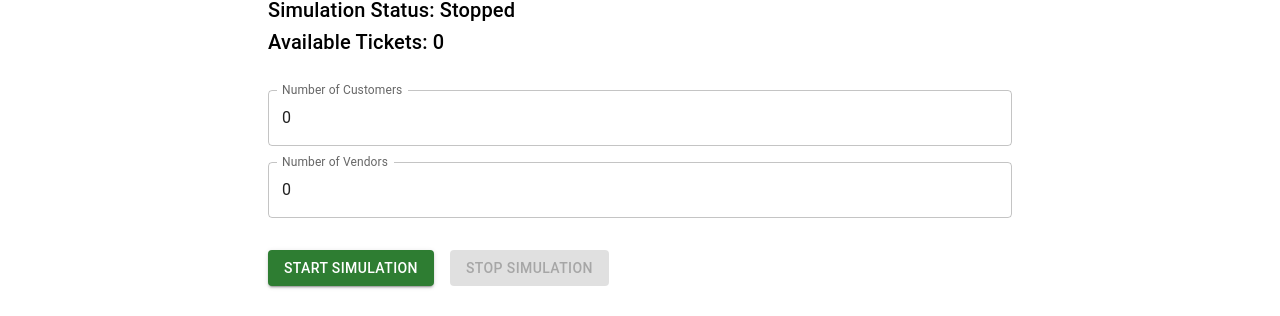
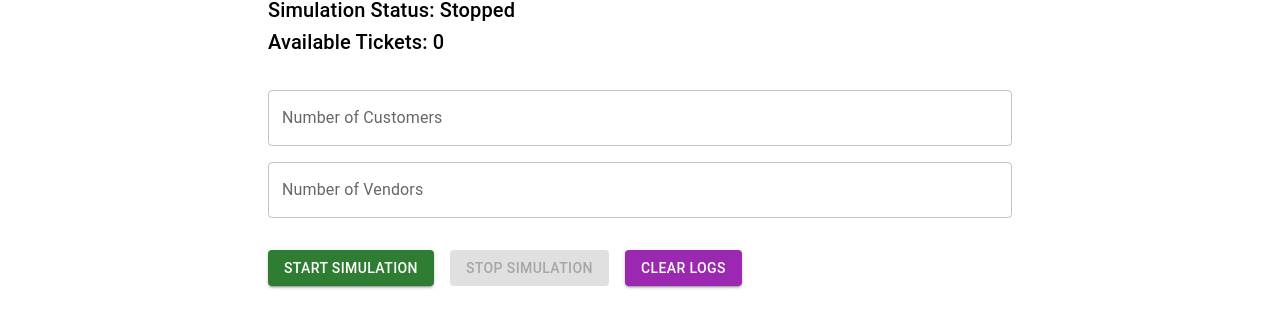
Before and after one commit to Sandeep-Abeykoon/ticketing-system, a React (Create React App) app in the folder frontend/: page /simulation in a window 1280 px wide. Shown: the part 172-488 px from the top of the page. Built offline with nearby package versions, Linux system fonts and the light colour scheme; no server answers.

Commit message:
updated the code

```diff
--- a/frontend/src/pages/simulationPage.js
+++ b/frontend/src/pages/simulationPage.js
@@ -1,16 +1,17 @@
-import React, { useState, useEffect, useRef } from "react";
+import React, { useEffect, useState, useRef } from "react";
 import useWebSocket from "../hooks/webSocket";
 import { startSimulation, stopSimulation, getSimulationStatus } from "../dummyApi";
 import { TextField, Button, Box, Alert, Typography, Paper } from "@mui/material";
 
 const SimulationPage = () => {
   const { logs, ticketAvailability: wsTicketAvailability, simulationStatus: wsSimulationStatus } = useWebSocket();
-  const [numberOfCustomers, setNumberOfCustomers] = useState(0);
-  const [numberOfVendors, setNumberOfVendors] = useState(0);
+  const [numberOfCustomers, setNumberOfCustomers] = useState(""); // Initialize as an empty string
+  const [numberOfVendors, setNumberOfVendors] = useState(""); // Initialize as an empty string
   const [simulationStatus, setSimulationStatus] = useState(false); // REST API status
   const [initialTicketAvailability, setInitialTicketAvailability] = useState(0);
   const [message, setMessage] = useState("");
   const [isLoading, setIsLoading] = useState(true);
+  const [localLogs, setLocalLogs] = useState([]); // To handle logs after clearing
   const logContainerRef = useRef(null); // Reference for the log container
 
   // Fetch initial simulation status and ticket count
@@ -21,8 +22,8 @@ const SimulationPage = () => {
         console.log("Initial Simulation Status:", response);
         setSimulationStatus(response.isRunning); // Use REST API response
         setInitialTicketAvailability(response.ticketCount);
-        setNumberOfVendors(response.numberOfVendors);
-        setNumberOfCustomers(response.numberOfCustomers);
+        setNumberOfVendors(response.numberOfVendors?.toString() || ""); // Convert to string for TextField
+        setNumberOfCustomers(response.numberOfCustomers?.toString() || ""); // Convert to string for TextField
       } catch (error) {
         console.error("Failed to fetch simulation status:", error);
       } finally {
@@ -42,7 +43,7 @@ const SimulationPage = () => {
 
   const handleStart = async () => {
     try {
-      await startSimulation(numberOfCustomers, numberOfVendors);
+      await startSimulation(Number(numberOfCustomers), Number(numberOfVendors)); // Convert to numbers
       setMessage({ type: "success", text: "Simulation started successfully." });
       setSimulationStatus(true); // Optimistically set the simulation as running
     } catch (error) {
@@ -58,6 +59,11 @@ const SimulationPage = () => {
     } catch (error) {
       setMessage({ type: "error", text: "Failed to stop simulation." });
     }
+  };
+
+  const handleClearLogs = () => {
+    setLocalLogs([]); // Clear the locally managed logs
+    setMessage({ type: "success", text: "Logs cleared successfully!" });
   };
 
   // Determine the current simulation status
@@ -82,7 +88,7 @@ const SimulationPage = () => {
           label="Number of Customers"
           type="number"
           value={numberOfCustomers}
-          onChange={(e) => setNumberOfCustomers(Number(e.target.value))}
+          onChange={(e) => setNumberOfCustomers(e.target.value)} // No conversion here
           fullWidth
           sx={{ mb: 2 }}
           disabled={isSimulationRunning} // Disable when simulation is running
@@ -91,7 +97,7 @@ const SimulationPage = () => {
           label="Number of Vendors"
           type="number"
           value={numberOfVendors}
-          onChange={(e) => setNumberOfVendors(Number(e.target.value))}
+          onChange={(e) => setNumberOfVendors(e.target.value)} // No conversion here
           fullWidth
           sx={{ mb: 2 }}
           disabled={isSimulationRunning} // Disable when simulation is running
@@ -115,6 +121,13 @@ const SimulationPage = () => {
         >
           Stop Simulation
         </Button>
+        <Button
+          variant="contained"
+          color="secondary"
+          onClick={handleClearLogs}
+        >
+          Clear Logs
+        </Button>
       </Box>
 
       <Paper
@@ -128,7 +141,7 @@ const SimulationPage = () => {
         }}
       >
         <Typography variant="h6" sx={{ mb: 1 }}>Logs</Typography>
-        {logs.map((log, index) => (
+        {(localLogs.length > 0 ? localLogs : logs).map((log, index) => (
           <Typography key={index} variant="body2" sx={{ mt: 1 }}>
             {log}
           </Typography>
```
Also changed, not shown: 2 other files (tests, documents, lock files or other folders).
